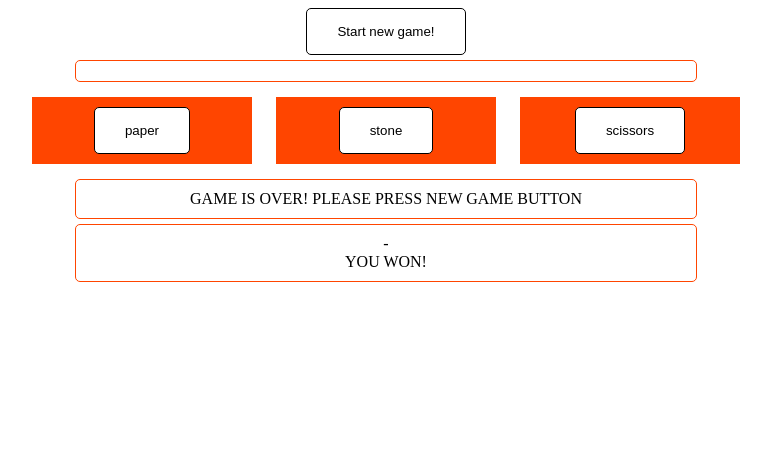
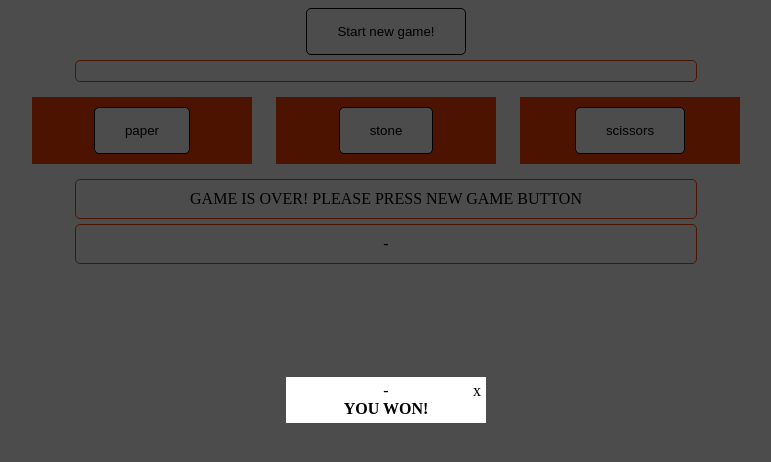
Before and after one commit to patryk-stanek/theGame, a website: page index.html in a window 1280 px wide. Both pictures are taken after a click on the button "paper". Shown: the whole page, without its empty margins (254-1025 px from the left). Drawn offline with Linux system fonts and the light colour scheme.

Commit message:
Phase 4 finished

```diff
--- a/index.html
+++ b/index.html
@@ -4,12 +4,7 @@
 <head>
   <meta charset="UTF-8">
   <title>theGame backup</title>
-
-
-
   <link rel="stylesheet" href="css/style.css">
-
-
 </head>
 
 <body>
@@ -18,9 +13,7 @@
     <div class="new-game">
       <button id="new-game">Start new game!</button>
     </div>
-  <div id="rounds">
-
-  </div>
+    <div id="rounds"></div>
     <div class="box">
       <button id="paper" class="player-move" data-move="paper">paper</button>
     </div>
@@ -30,20 +23,32 @@
     <div class="box">
       <button id="scissors" class="player-move" data-move="scissors">scissors</button>
     </div>
-  <div id="output">
+    <div id="output"></div>
+    <div id="results"></div>
+  </div>
+  <script  src="js/script.js"></script>
 
-  </div>
-  <div id="results">
-
+  <div class="overlay" id="modal-overlay">
+    <div class="modal" id="modal-one">
+      <a href="#" class="close">x</a>
+      <div class="content" id="score">
       </div>
     </div>
-
-
-
-    <script  src="js/script.js"></script>
-
-
-
+    <div class="modal" id="modal-two">
+      <a href="#" class="close">x</a>
+      <header>Modal two</header>
+      <div class="content">
+        <p>Dolor sit amet!</p>
+      </div>
+    </div>
+    <div class="modal" id="modal-three">
+      <a href="#" class="close">x</a>
+      <header>Modal three</header>
+      <div class="content">
+        <p>Dolor sit amet!</p>
+      </div>
+    </div>
+  </div>
 
 </body>
 
--- a/js/script.js
+++ b/js/script.js
@@ -4,9 +4,10 @@ var newGame = document.getElementById('new-game');
 var output = document.getElementById('output');
 var results = document.getElementById('results');
 var rounds = document.getElementById('rounds');
+var score = document.getElementById('score');
 
 
-//---------------------ETAP 3 ZADANIA
+//---------------------ETAP 3 ZADANIA - przypisanie parametrów do obiektu
 var params = {
   scorePlayer: '',
   scoreComputer: '',
@@ -14,6 +15,56 @@ var params = {
   roundsPlayed: '',
   endGame: ''
 }
+
+//---------------------------------ETAP 4 ZADANIA - modal
+
+
+function openModal() {
+  document.querySelectorAll('.modal').forEach(function(modal) {
+    modal.classList.remove('show');//czyszczenie show z modali
+  })
+  document.getElementById('modal-one').classList.add('show');//uzupelnienie o show w wybranym modalu
+};
+
+// document.querySelectorAll('.show-modal').forEach(function(btn) {
+//   btn.addEventListener('click', function(e) {
+//     e.preventDefault();
+//     var href = btn.getAttribute('href');//pobranie atrybutu z linku
+//     console.log(href);
+//     openModal(href);//wywolanie funkcji dodajacej show na podstawie atrybutu ze zmiennej
+//   })
+// });
+
+var showModal = function(){
+  document.getElementById('modal-overlay').classList.add('show');
+  openModal();
+};
+
+var hideModal = function(){
+  document.querySelector('#modal-overlay').classList.remove('show');
+};
+
+
+window.onload=function(){
+
+  document.querySelector('#modal-overlay').addEventListener('click', hideModal);
+
+  var closeButtons = document.querySelectorAll('.modal .close');
+
+  for(var i = 0; i < closeButtons.length; i++){
+    closeButtons[i].addEventListener('click', hideModal);
+  }
+
+  var modals = document.querySelectorAll('.modal');
+
+  for(var i = 0; i < modals.length; i++){
+    modals[i].addEventListener('click', function(event){
+      event.stopPropagation();
+    });
+  }
+}
+
+//--------------------------------WŁASCIWY KOD GRY
 
 var startNewGame = function(){ //rozpoczynanie nowej gry
   params.scoreComputer = 0; //zerowanie punktow komputera
@@ -31,6 +82,8 @@ var startNewGame = function(){ //rozpoczynanie nowej gry
 }
 
 var counter = function(num) { //dodawanie punktow
+  var score = document.getElementById('score');
+
 
   if (num == 1 && params.scorePlayer < params.roundsToWin && params.scoreComputer < params.roundsToWin) { //gracz wygral punkt
     params.scorePlayer += 1;
@@ -43,9 +96,11 @@ var counter = function(num) { //dodawanie punktow
   results.innerHTML = params.scorePlayer + ' - ' + params.scoreComputer;
 
   if (params.scorePlayer >= params.roundsToWin) {
-    results.innerHTML = params.scorePlayer + ' - ' + params.scoreComputer + '<br>YOU WON!';
+    showModal();
+    score.innerHTML = params.scorePlayer + ' - ' + params.scoreComputer + '<br><b>YOU WON!</b>';
   } else if (params.scoreComputer >= params.roundsToWin){
-    results.innerHTML = params.scorePlayer + ' - ' + params.scoreComputer + '<br>YOU LOST!';
+    showModal();
+    score.innerHTML = params.scorePlayer + ' - ' + params.scoreComputer + '<br><b>YOU LOST!</b>';
   }
 }
 
@@ -97,7 +152,7 @@ var playerMove = function(num) { //ruch gracza
 
 newGame.addEventListener('click', startNewGame);
 
-//---------------------------------ETAP 2 ZADANIA
+//---------------------------------ETAP 2 ZADANIA - pętla dla wyborów gracza
 
 document.querySelectorAll('.player-move').forEach(function(btn){
   btn.addEventListener('click', function(e){
--- a/sass/style.scss
+++ b/sass/style.scss
@@ -28,3 +28,54 @@ button {
   margin: 5px auto;
   padding: 10px;
 }
+
+.overlay {
+	display: none;
+	position: fixed;
+	top: 0;
+	left: 0;
+	width: 100%;
+	height: 100%;
+	background: rgba(0, 0, 0, 0.7);
+
+	&.show {
+		display: block;
+	}
+}
+
+.modal {
+	display: none;
+	background: #fff;
+	width: 200px;
+	position: absolute;
+	top: 50%;
+	left: 50%;
+	transform: translate3d(-50%, -50%, 0);
+
+	&.show {
+		display: block;
+	}
+
+	.close {
+		position: absolute;
+		right: 0;
+		top: 0;
+		padding: 5px;
+		color: #000;
+		text-decoration: none;
+	}
+
+	header {
+		font-size: 20px;
+		line-height: 30px;
+		min-height: 30px;
+		font-weight: bold;
+		padding: 0 30px;
+	}
+
+	.content {
+		min-height: 30px;
+    padding: 5px 30px;
+    text-align: center;
+	}
+}
```
Also changed, not shown: css/style.css, 1 other file. Lines whose indentation alone changed are shown as unchanged.
